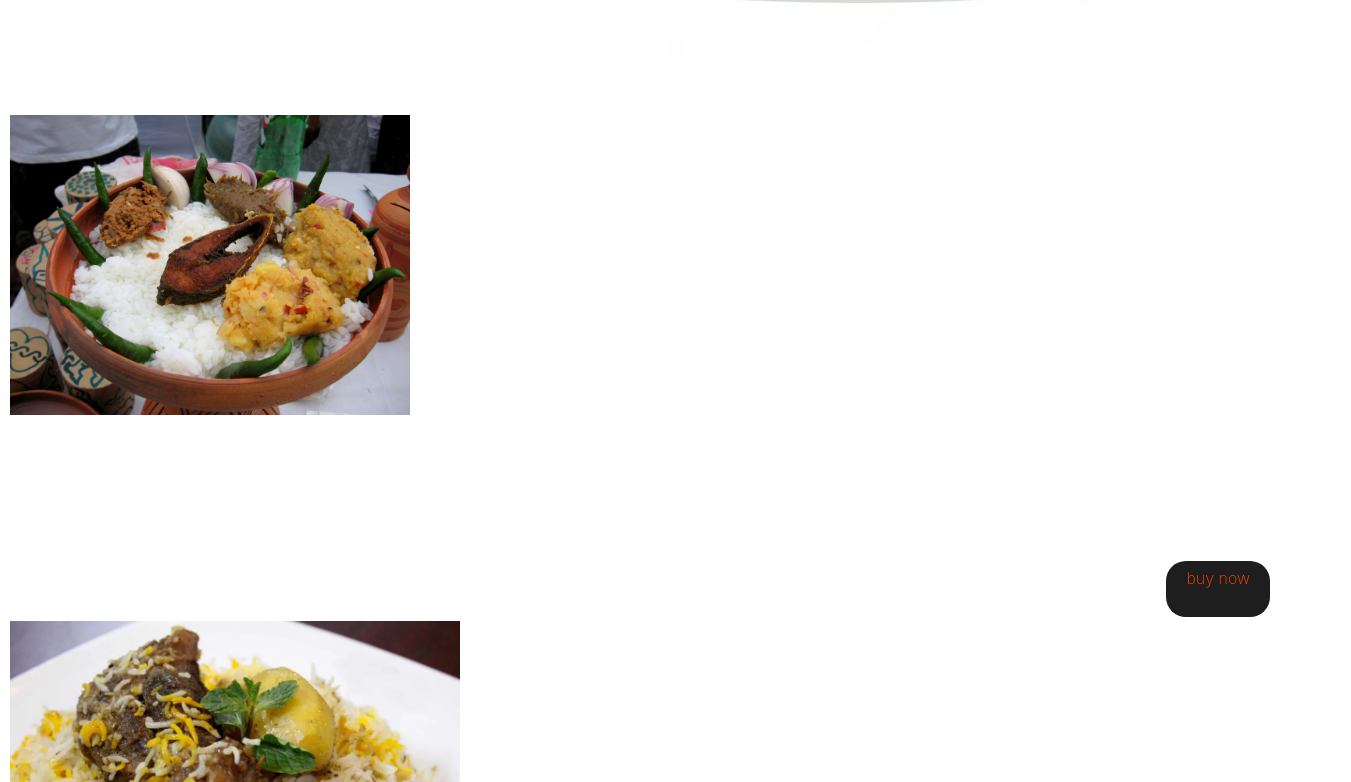
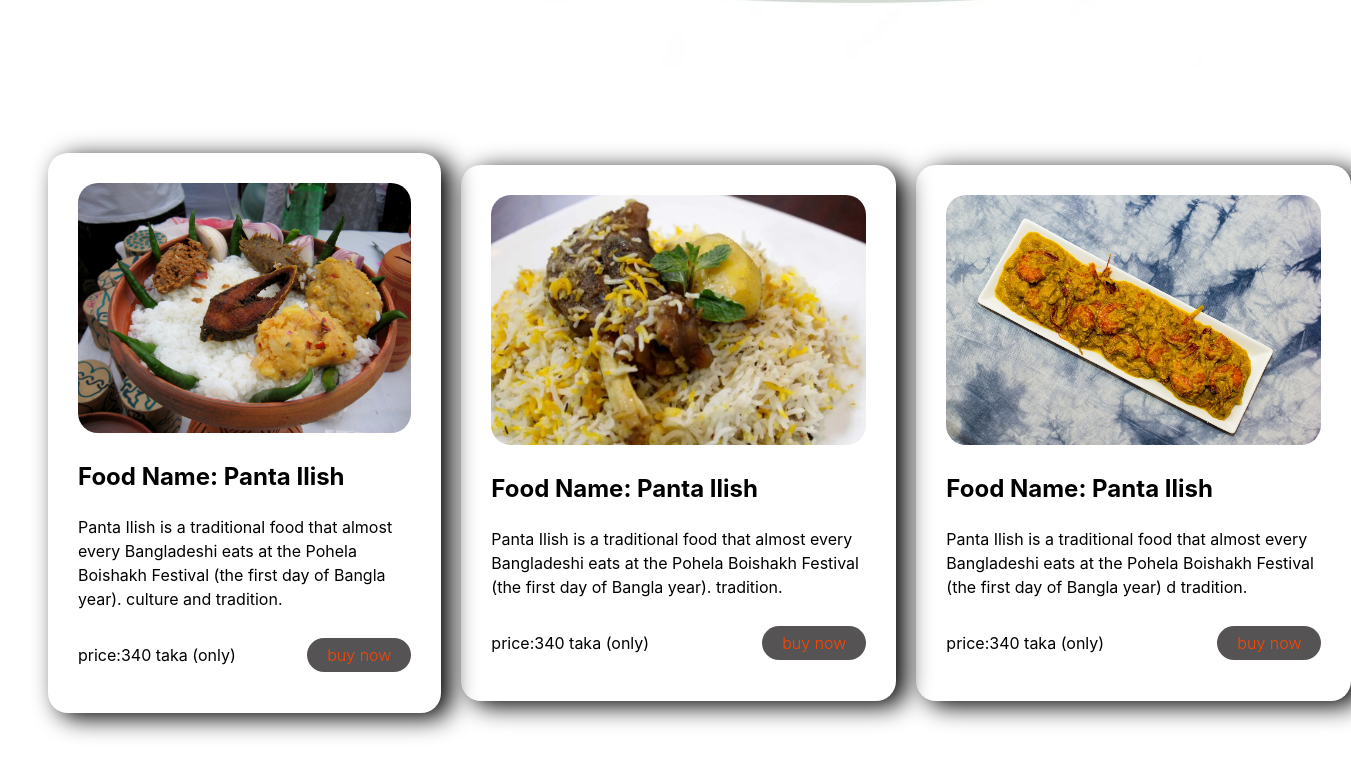
Before and after one commit to Flocky05/Coocky, a React (Vite) app: page / in a window 1280 px wide. Shown: the part 718-1500 px from the top of the page, 1351 px wide, since content can reach past the window. Built offline with nearby package versions, Linux system fonts and the light colour scheme.

Commit message:
update Banalifood

```diff
--- a/src/component/BangaliFood/BangaliFood.css
+++ b/src/component/BangaliFood/BangaliFood.css
@@ -1,28 +1,41 @@
-.BangaliFood-container{
+.bangaliFood-container{
+    display: grid;
+    grid-template-columns: repeat(3, 1fr);
+    grid-template-rows: 1fr;
+    grid-column-gap: 20px;
+    grid-row-gap: 0px;
+    justify-items:center;
+    align-items: center;
     background-color: white;
-    display: grid;
+    padding: 40px;
 
 }
 .bangaliFood-card{
-    color: white;
-    border: 2px solid white;
+    color: black;
+    border-radius: 20px;
+    padding: 30px;
+    box-shadow:  10px 5px 25px black;
+
 }
 .bangaliFood-card img{
-    height: 300px;
+    height: 250px;
     width: full;
+    border-radius: 20px;
+
 }
 .bangaliFood-card a{
     color: orangered;
-    background-color: rgb(31, 30, 30);
+    background-color: rgb(85, 83, 83);
     padding-left: 20px;
     padding-right: 20px;
     padding-top: 5px;
     padding-bottom: 5px;
     border-radius: 20px;
     font-size: 16px;
-    font-weight:200;
+    font-weight:300;
 }
 .bangaliFood-card-bottom{
     display: flex;
     justify-content: space-between;
+    align-items: center;
 }
--- a/src/component/BangaliFood/BangaliFood.jsx
+++ b/src/component/BangaliFood/BangaliFood.jsx
@@ -9,7 +9,7 @@ const BangaliFood = () => {
             <div className='bangaliFood-card'>
                 <img src={food1} alt="" />
                 <h2>Food Name: Panta Ilish</h2>
-                <p>Panta Ilish is a traditional food that almost every Bangladeshi eats at the Pohela Boishakh Festival (the first day of Bangla year). It’s the most popular food in Bangladesh. We love this dish as it is a great symbol and celebration of our culture and tradition.</p>
+                <p>Panta Ilish is a traditional food that almost every Bangladeshi eats at the Pohela Boishakh Festival (the first day of Bangla year). culture and tradition.</p>
                 <div className='bangaliFood-card-bottom'>
                     <p>price:340 taka (only)</p>
                     <a href="">buy now</a>
@@ -18,7 +18,7 @@ const BangaliFood = () => {
             <div className='bangaliFood-card'>
                 <img src={food2} alt="" />
                 <h2>Food Name: Panta Ilish</h2>
-                <p>Panta Ilish is a traditional food that almost every Bangladeshi eats at the Pohela Boishakh Festival (the first day of Bangla year). It’s the most popular food in Bangladesh. We love this dish as it is a great symbol and celebration of our culture and tradition.</p>
+                <p>Panta Ilish is a traditional food that almost every Bangladeshi eats at the Pohela Boishakh Festival (the first day of Bangla year).  tradition.</p>
                 <div className='bangaliFood-card-bottom'>
                     <p>price:340 taka (only)</p>
                     <a href="">buy now</a>
@@ -27,7 +27,7 @@ const BangaliFood = () => {
             <div className='bangaliFood-card'>
                 <img src={food3} alt="" />
                 <h2>Food Name: Panta Ilish</h2>
-                <p>Panta Ilish is a traditional food that almost every Bangladeshi eats at the Pohela Boishakh Festival (the first day of Bangla year). It’s the most popular food in Bangladesh. We love this dish as it is a great symbol and celebration of our culture and tradition.</p>
+                <p>Panta Ilish is a traditional food that almost every Bangladeshi eats at the Pohela Boishakh Festival (the first day of Bangla year) d tradition.</p>
                 <div className='bangaliFood-card-bottom'>
                     <p>price:340 taka (only)</p>
                     <a href="">buy now</a>
```
